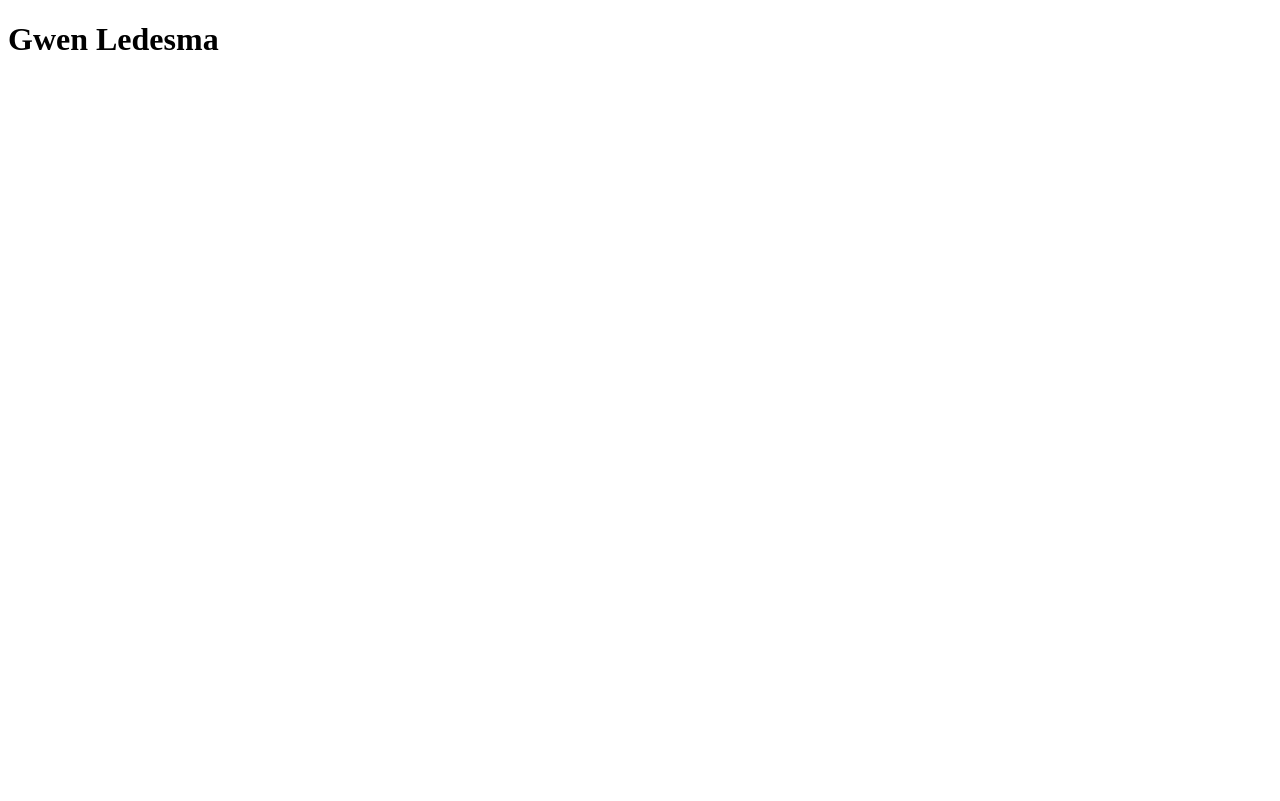
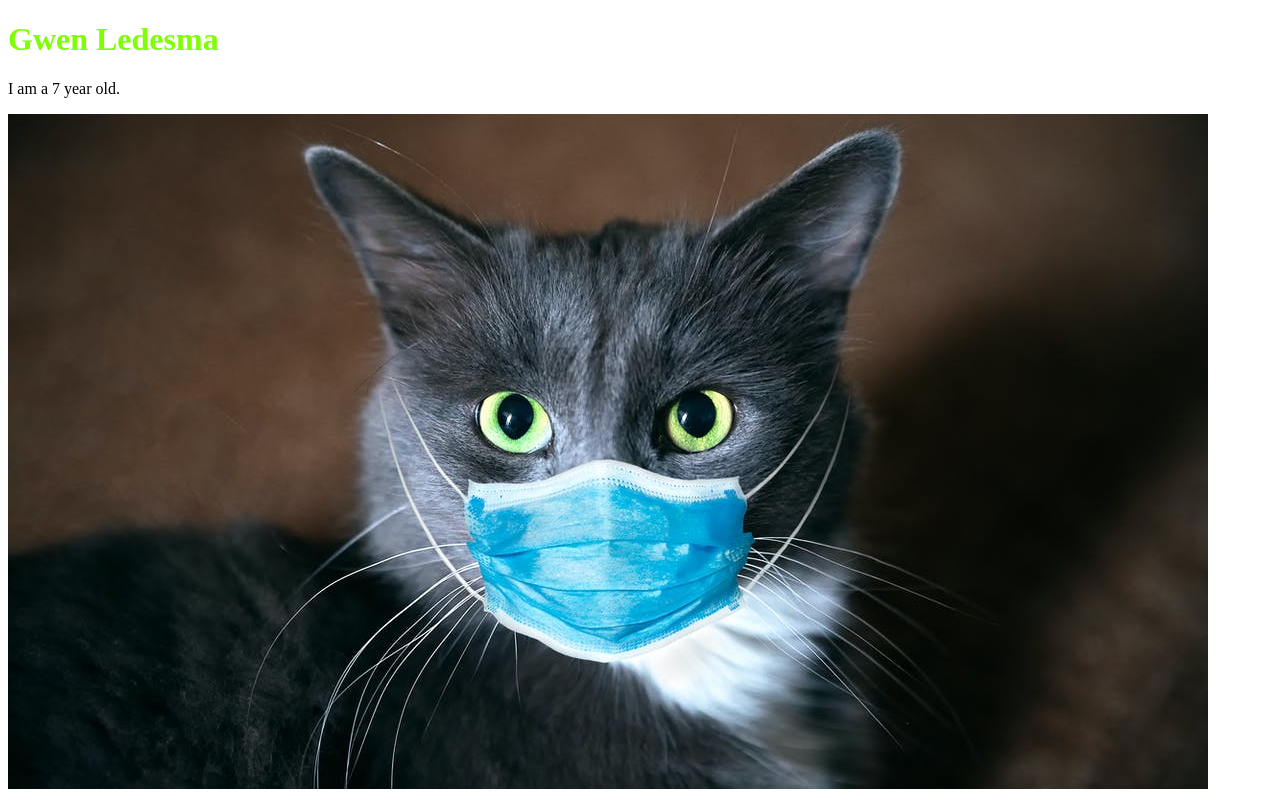
Before and after one commit to gwenpartyp/myfirstwebsite, a plain HTML site: page index.html in a window 1280 px wide. Drawn offline with Linux system fonts and the light colour scheme.

Commit message:
third commit

```diff
--- a/index.html
+++ b/index.html
@@ -7,10 +7,13 @@
 
     <!-- The website title -->
     <title>my site</title>
+
+    <link rel="stylesheet" href="style.css" />
 </head>
 <body>
     <!-- Header title -->
     <h1>Gwen Ledesma</h1>
-    <p></p>
+    <p>I am a 7 year old.</p>
+    <img src="kittymask.jpg" alt="Kitty that has a mask">
 </body>
 </html>
--- /dev/null
+++ b/style.css
@@ -0,0 +1,3 @@
+h1{
+    color:chartreuse;
+}
```
Also changed, not shown: kittymask.jpg (added).
